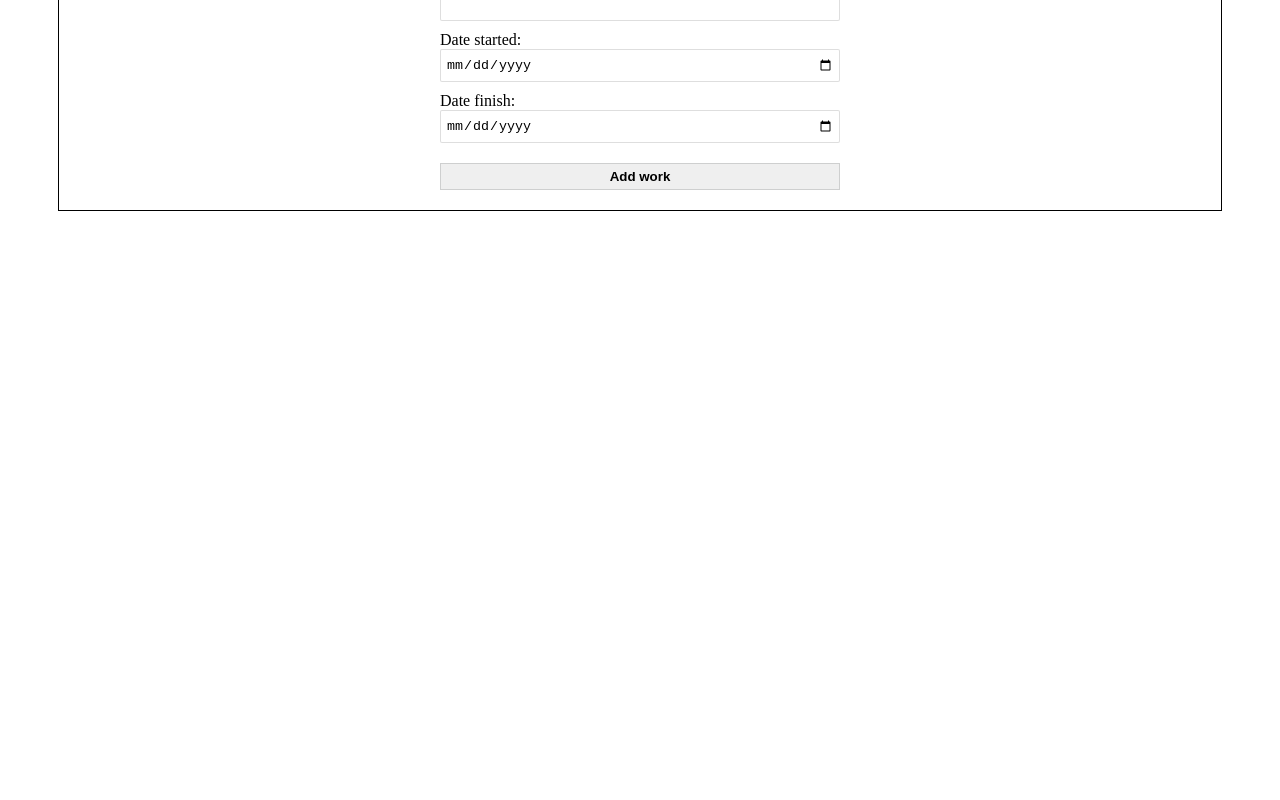
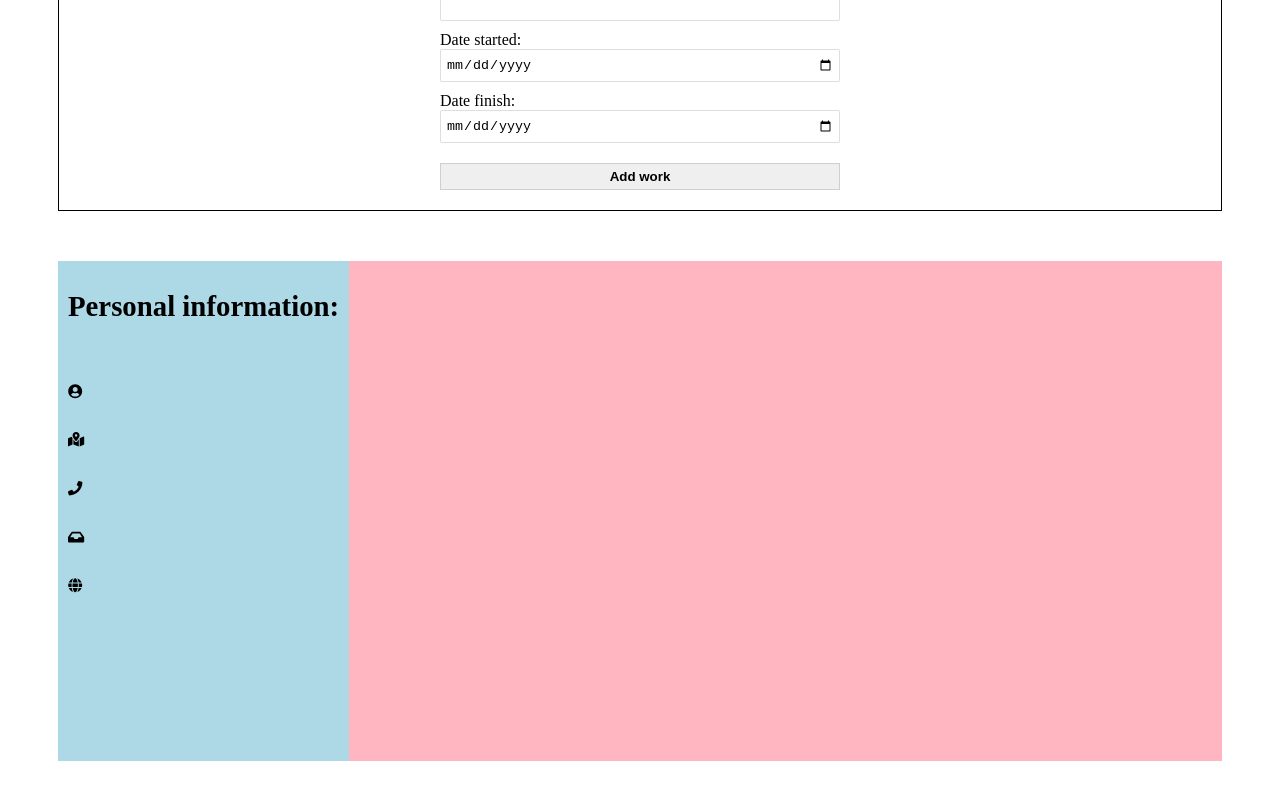
Before and after one commit to leandrob0/cv-project, a React (Create React App) app: page / in a window 1280 px wide. Shown: the part 1012-1812 px from the top of the page. Before the commit the page ends 1273 px from the top, so only its background shows below. Built offline with nearby package versions, Linux system fonts and the light colour scheme.

Commit message:
font awesome icons added, cv component created ,skeleton of cv visuals added

```diff
--- a/package.json
+++ b/package.json
@@ -3,6 +3,9 @@
   "version": "0.1.0",
   "private": true,
   "dependencies": {
+    "@fortawesome/fontawesome-svg-core": "^1.2.36",
+    "@fortawesome/free-solid-svg-icons": "^5.15.4",
+    "@fortawesome/react-fontawesome": "^0.1.16",
     "@testing-library/jest-dom": "^5.16.1",
     "@testing-library/react": "^12.1.2",
     "@testing-library/user-event": "^13.5.0",
--- a/src/App.js
+++ b/src/App.js
@@ -2,6 +2,7 @@ import React from 'react';
 import GeneralInfo from './components/GeneralInfo';
 import EducationalInfo from './components/EducationalInfo';
 import PracticalInfo from './components/PracticalInfo';
+import Cv from './components/Cv';
 import './styles/App.css';
 import uniqid from "uniqid";
 
@@ -21,7 +22,7 @@ class App extends React.Component {
       generalInfo: {
         firstName: '',
         lastName: '',
-        address: '',
+        location: '',
         phone: '',
         email: '',
         social: ''
@@ -162,7 +163,8 @@ class App extends React.Component {
 
   render() {
     return (
-      <div className='content'>
+      <div className='container-total'>
+        <div className='content-form'>
           <form>
             <GeneralInfo generalInfoChangeHandler={this.generalInfoChangeHandler}/>
             <EducationalInfo educationalInfoChangeHandler={this.educationalInfoChangeHandler}
@@ -173,6 +175,9 @@ class App extends React.Component {
             deleteWork={this.deleteWork} value={this.state.practicalInfo}/>
           </form>
         </div>
+        <Cv generalInfo={this.state.generalInfo} allEducation={this.state.allEducation}
+        allPractice={this.state.allPractice}/>
+      </div>
     )
   }
 }
--- /dev/null
+++ b/src/components/Cv.js
@@ -0,0 +1,50 @@
+import '../styles/General.css';
+import { FontAwesomeIcon } from '@fortawesome/react-fontawesome';
+import {
+    faUserCircle,
+    faMapMarkedAlt,
+    faPhone,
+    faInbox,
+    faGlobe
+} from '@fortawesome/free-solid-svg-icons';
+
+export default function Cv(props) {
+
+    const {
+        generalInfo,
+    //  allEducation,
+    //  allPractice
+    } = props;
+
+    return (
+        <div className='cv-container'>
+            <div className='left-side'>
+                <h3>Personal information: </h3>
+                <div className='personal-info'>
+                    <FontAwesomeIcon className='icon' icon={faUserCircle}/>
+                    <span className='text'>{generalInfo.firstName} {generalInfo.lastName}</span>
+                    <br/>
+                    <FontAwesomeIcon className='icon' icon={faMapMarkedAlt}/>
+                    <span className='text'>{generalInfo.location}</span>
+                    <br/>
+                    <FontAwesomeIcon className='icon' icon={faPhone}/>
+                    <span className='text'>{generalInfo.phone}</span>
+                    <br/>
+                    <FontAwesomeIcon className='icon' icon={faInbox}/>
+                    <span className='text'>{generalInfo.email}</span>
+                    <br/>
+                    <FontAwesomeIcon className='icon' icon={faGlobe}/>
+                    <span className='text'>{generalInfo.social}</span>
+                </div>
+            </div>
+            <div className='right-side'>
+                <div className='educational-info'>
+
+                </div>
+                <div className='practical-info'>
+
+                </div>
+            </div>
+        </div>
+    )
+}
--- a/src/components/EducationalInfo.js
+++ b/src/components/EducationalInfo.js
@@ -1,5 +1,5 @@
 import { Input } from "./Input";
-import '../styles/GeneralInfo.css';
+import '../styles/General.css';
 
 export default function EducationalInfo(props) {
     const {
@@ -15,7 +15,7 @@ export default function EducationalInfo(props) {
             <h2>Educational information</h2>
             {
                 educations.map(val => {
-                  return <li key={val.id}>{val.title}<span onClick={deleteEducation}>X</span></li>
+                  return <li key={val.id}>{val.title}<span className="delete" onClick={deleteEducation}>X</span></li>
                 })
             }
             <Input id="schoolName" label="Institution name: " type="text" max="100" changeHandler={educationalInfoChangeHandler} value={value.schoolName}/>
--- a/src/components/GeneralInfo.js
+++ b/src/components/GeneralInfo.js
@@ -1,5 +1,5 @@
 import { Input } from "./Input";
-import '../styles/GeneralInfo.css';
+import '../styles/General.css';
 
 export default function GeneralInfo(props){
     const {generalInfoChangeHandler} = props;
@@ -9,7 +9,7 @@ export default function GeneralInfo(props){
             <h2>General information</h2>
             <Input id="firstName" label="First name: " type="text" max="30" changeHandler={generalInfoChangeHandler}/>
             <Input id="lastName" label="Last name: " type="text" max="30" changeHandler={generalInfoChangeHandler}/>
-            <Input id="address" label="Address: " type="text" max="30" changeHandler={generalInfoChangeHandler}/>
+            <Input id="location" label="Location: " type="text" max="60" changeHandler={generalInfoChangeHandler}/>
             <Input id="phone" label="Phone number: " type="tel" max="20" changeHandler={generalInfoChangeHandler}/>
             <Input id="email" label="Email: " type="email" max="50" changeHandler={generalInfoChangeHandler}/>
             <Input id="social" label="Any social: " type="text" max="100" changeHandler={generalInfoChangeHandler}/>
--- a/src/components/PracticalInfo.js
+++ b/src/components/PracticalInfo.js
@@ -1,5 +1,5 @@
 import { Input } from "./Input";
-import '../styles/GeneralInfo.css';
+import '../styles/General.css';
 
 export default function PracticalInfo(props) {
     const {
@@ -15,7 +15,7 @@ export default function PracticalInfo(props) {
             <h2>Practical information</h2>
             {
                 works.map(val => {
-                  return <li key={val.id}>{val.positionTitle}<span onClick={deleteWork}>X</span></li>
+                  return <li key={val.id}>{val.positionTitle}<span className="delete" onClick={deleteWork}>X</span></li>
                 })
             }
             <Input id="companyName" label="Company name: " type="text" max="40" changeHandler={practicalInfoChangeHandler} value={value.companyName}/>
--- a/src/styles/App.css
+++ b/src/styles/App.css
@@ -1,4 +1,9 @@
-.content {
+.root {
+    width: 100%;
+    height: 100%;
+}
+
+.content-form {
     margin: 50px;
 
     display:flex;
@@ -38,3 +43,59 @@ button {
 button:hover {
     border: 1px solid black;
 }
+
+/*
+
+    #######################################################
+
+    STYLING OF THE COMPLETED CV VISUALS.
+
+    #######################################################
+
+*/
+
+.cv-container {
+    margin: 50px;
+
+    background-color: gray;
+
+    display: flex;
+}
+
+.left-side {
+    background-color: lightblue;
+    height: 500px;
+
+    order: 0;
+    flex-shrink: 2;
+
+    word-wrap: break-word;
+}
+
+.right-side {
+    background-color: lightpink;
+    height: 500px;
+
+    order: 1;
+    flex-grow: 2;
+}
+
+.personal-info {
+    padding-left: 10px;
+    padding-right: 10px;
+
+    font-weight: 600;
+    font-size: 0.9rem;
+}
+
+h3{
+    padding-left: 10px;
+    padding-right: 10px;
+
+    font-size: 1.8rem;
+}
+
+.icon {
+    margin-top: 2rem;
+    padding-right: 10px;
+}
--- a/src/styles/GeneralInfo.css
+++ b/src/styles/General.css
@@ -19,13 +19,13 @@
     width: 25rem;
 }
 
-span {
+.delete {
     margin-left: 10px;
 
     transition: 0.3s;
 }
 
-span:hover {
+.delete:hover {
     cursor: pointer;
     color: red;
 }
```
Also changed, not shown: 1 other file (tests, documents, lock files or other folders). Lines whose indentation alone changed are shown as unchanged.
